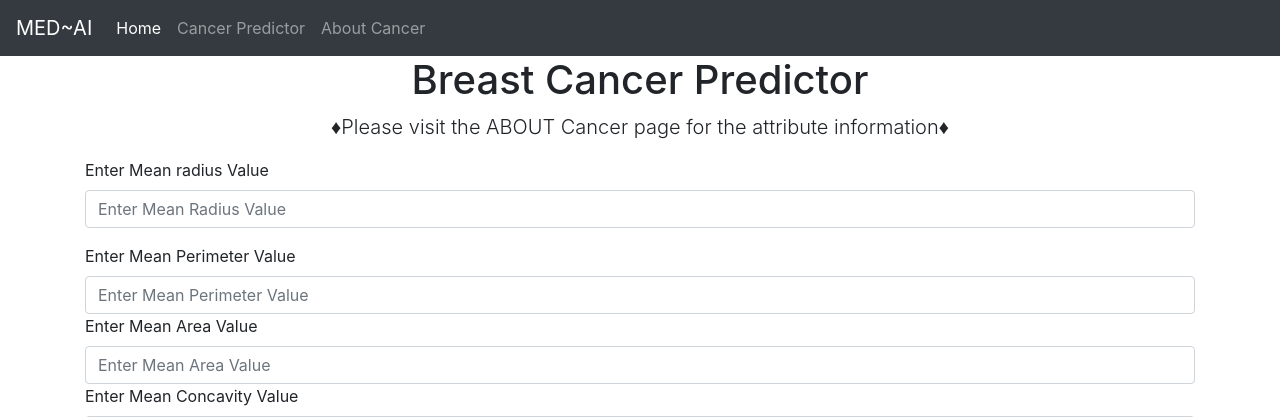
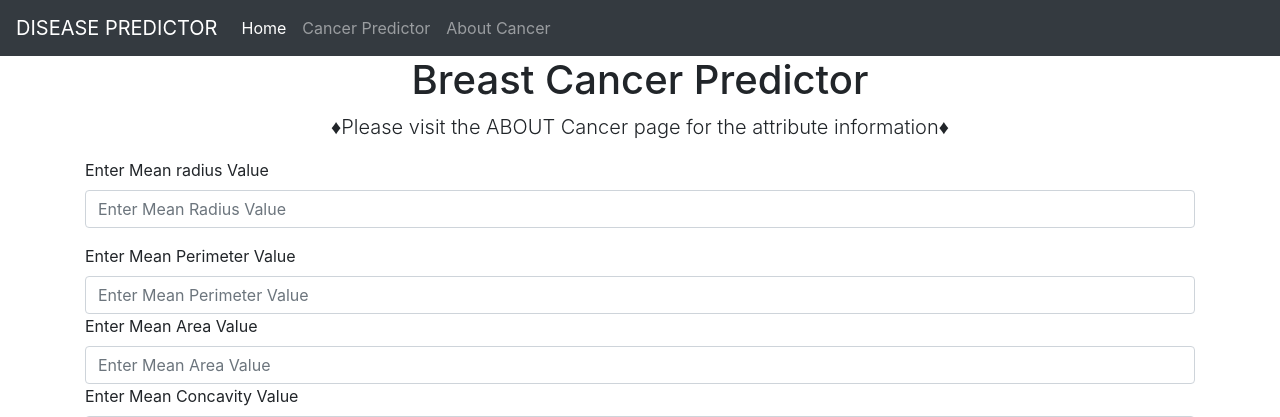
Before and after one commit to Srilekha-Inampudi/heart-disease-prediction, a Flask app: page /cancer in a window 1280 px wide. Shown: the top 417 px of the page. Run offline with Flask 2, Linux system fonts and the light colour scheme; parts of the project's set-up code (start-up, migrations or seed data) failed here and were passed over; some libraries are stand-ins or nearby versions.

Commit message:
Update cancer.html

```diff
--- a/templates/cancer.html
+++ b/templates/cancer.html
@@ -14,7 +14,7 @@
 
 <body>
     <nav class="navbar navbar-expand-lg navbar-dark bg-dark">
-        <a class="navbar-brand" href="#">MED~AI</a>
+        <a class="navbar-brand" href="#">DISEASE PREDICTOR</a>
         <button class="navbar-toggler" type="button" data-toggle="collapse" data-target="#navbarSupportedContent" aria-controls="navbarSupportedContent" aria-expanded="false" aria-label="Toggle navigation">
     <span class="navbar-toggler-icon"></span>
   </button>
```
